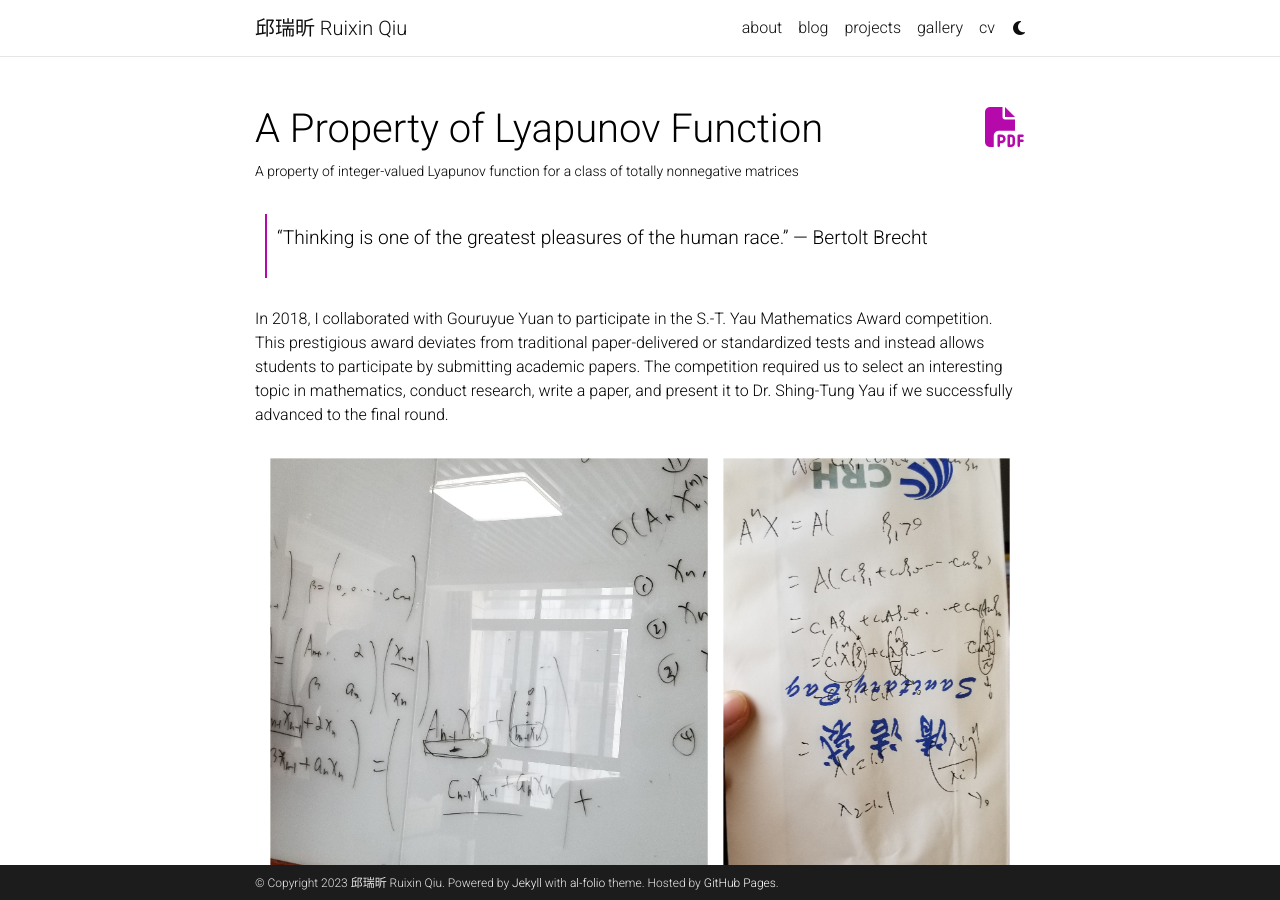
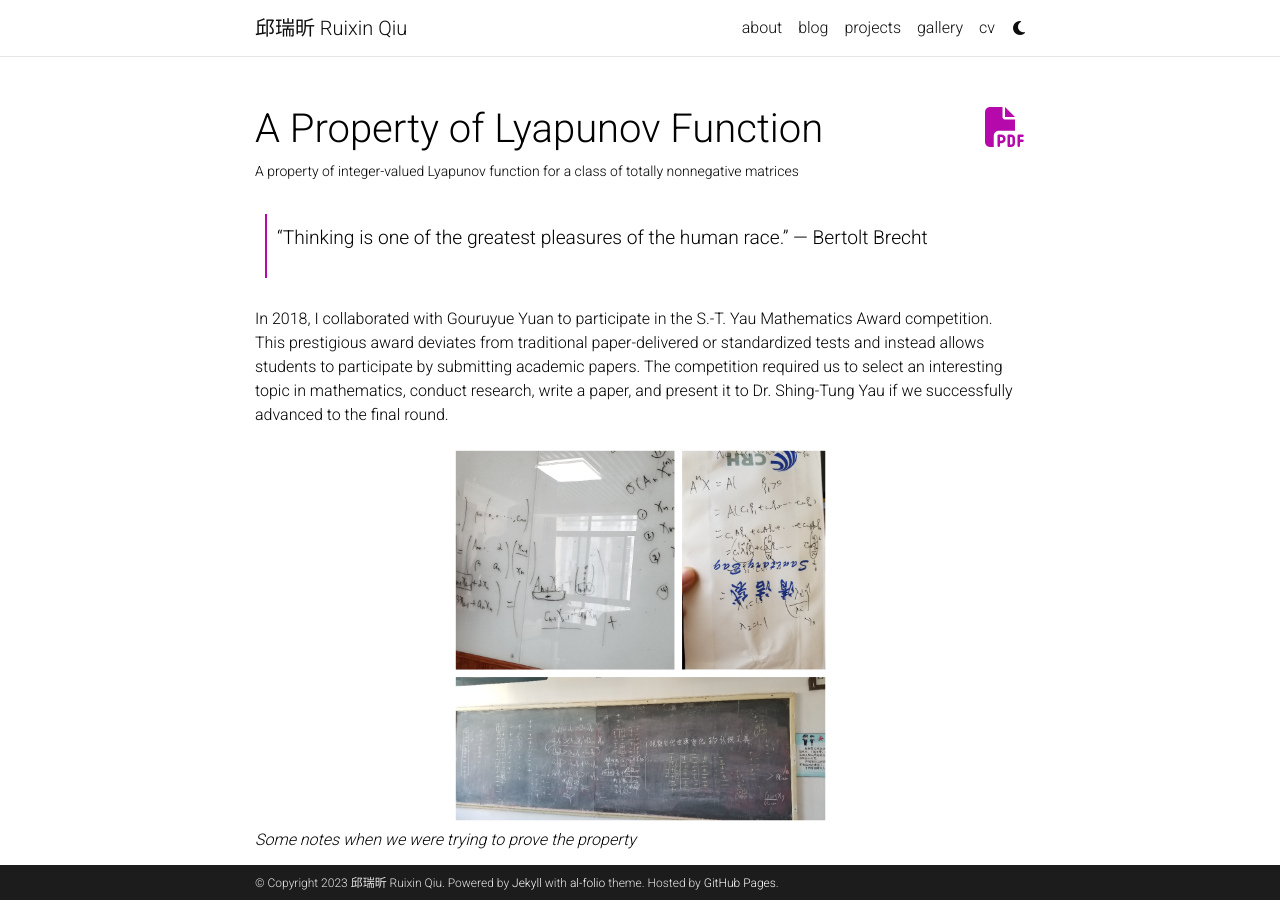
Before and after one commit to qrx10/qrx10.github.io, a Jekyll site: the page built from _projects/lyapunov.md, in a window 1280 px wide and 900 px high. Built offline with Jekyll 4.4.1, drawn with Linux system fonts in a browser that asks for light colours; comment, search, counter and statistics services are not loaded; a style sheet for code colours, icons or effects is not loaded.

Commit message:
Update lyapunov.md

```diff
--- a/_projects/lyapunov.md
+++ b/_projects/lyapunov.md
@@ -11,12 +11,12 @@
 
 In 2018, I collaborated with Gouruyue Yuan to participate in the S.-T. Yau Mathematics Award competition. This prestigious award deviates from traditional paper-delivered or standardized tests and instead allows students to participate by submitting academic papers. The competition required us to select an interesting topic in mathematics, conduct research, write a paper, and present it to Dr. Shing-Tung Yau if we successfully advanced to the final round.
 
-<div align=center><img src="/assets/img/Lyapunov_function/combinednotes.jpg" width="100%"></div>
+<div align=center><img src="/assets/img/Lyapunov_function/combinednotes.jpg" width="50%"></div>
 *Some notes when we were trying to prove the property*
 
 We received guidance from Dr. Dun Zhou, who provided us with an idea regarding the potential properties of the integer-valued Lyapunov function for a specific class of totally nonnegative matrices. Together, we dedicated the entire summer to studying linear algebra and attempting to prove this property. Despite facing numerous setbacks and failures, our perseverance eventually paid off. We emerged as winners of the first prize in the regional finals, allowing us to progress to the global final stage.
 
-<div align=center><img src="/assets/img/Lyapunov_function/regionalfinal.jpg" width="100%"></div>
+<div align=center><img src="/assets/img/Lyapunov_function/regionalfinal.jpg" width="50%"></div>
 *Me presenting at the regional final*
 
 During the final competition, we presented our findings to Dr. Shing-Tung Yau, as well as other professors, and answered their questions. Our hard work and dedication led us to receive an Honorable Mention for the S.-T. Yau Mathematics Award, which also granted us the opportunity to be interviewed by Tsinghua University.
```
